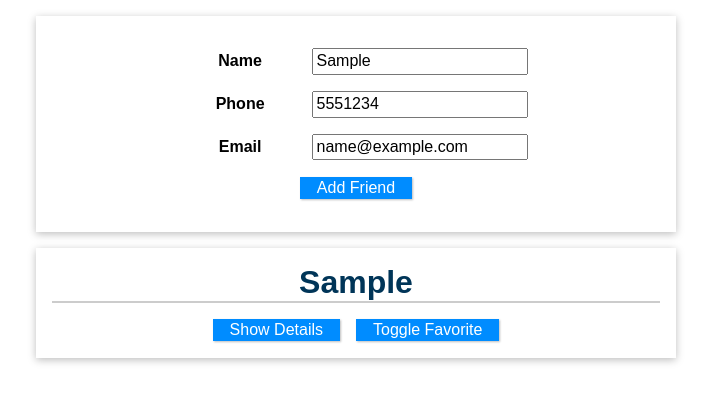
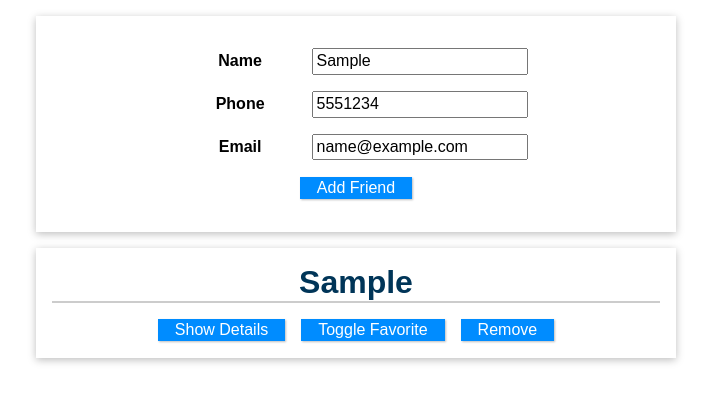
Before and after one commit to rebecca-xm/v-addressbook, a Vue app: page / in a window 1280 px wide. Both pictures are taken after typing "Sample", "5551234", "name@example.com" into the empty fields and a click on the button "Add Friend". Shown: the top 402 px of the page, without its empty margins (284-995 px from the left). Built offline with nearby package versions, Linux system fonts and the light colour scheme.

Commit message:
feat: add remove friend contact functionality

```diff
--- a/src/App.vue
+++ b/src/App.vue
@@ -9,8 +9,9 @@
     :phone-number="friend.phone"
     :email-address="friend.email"
     :is-favorite="friend.isFavorite"
+    :id="friend.id"
     @toggle-favorite="toggleFavoriteStatus"
-    :id="friend.id"
+    @remove-friend="removeFriend"
    ></friend-contact>
   </ul>
  </section>
@@ -39,6 +40,9 @@ export default {
     isFavorite: false,
    };
    this.friends.push(newFriendContact);
+  },
+  removeFriend(friendId) {
+   this.friends = this.friends.filter((friend) => friend.id !== friendId);
   },
  },
 };
--- a/src/components/FriendContact.vue
+++ b/src/components/FriendContact.vue
@@ -15,6 +15,7 @@
     {{ emailAddress }}
    </li>
   </ul>
+  <button @click="removeFriend">Remove</button>
  </li>
 </template>
 
@@ -43,24 +44,16 @@ export default {
    default: false,
   },
  },
- //*  in props we decide which props this component receives,
- //*  while in emits we define which custom events the component
- //*  will at some point emit
- //  emits: ['toggle-favorite'], <= basic form
- emits: {
-  "toggle-favorite": function (id) {
-   return id ? true : console.warn("Id is missing");
-  },
- },
+ emits: ["toggle-favorite", "remove-friend"],
+ //  emits: {
+ //   "toggle-favorite": function (id) {
+ //    return id ? true : console.warn("Id is missing");
+ //   }
+ //  },
  data() {
   return {
    detailsAreVisible: false,
-   friend: {
-    id: "manuel",
-    name: "Manuel Lorenz",
-    phone: "0123 45678 90",
-    email: "manuel@localhost.com",
-   },
+   friend: [],
   };
  },
  methods: {
@@ -70,6 +63,9 @@ export default {
   toggleFavorite() {
    this.$emit("toggle-favorite", this.id);
   },
+  removeFriend() {
+   this.$emit("remove-friend", this.id);
+  },
  },
 };
 
```
